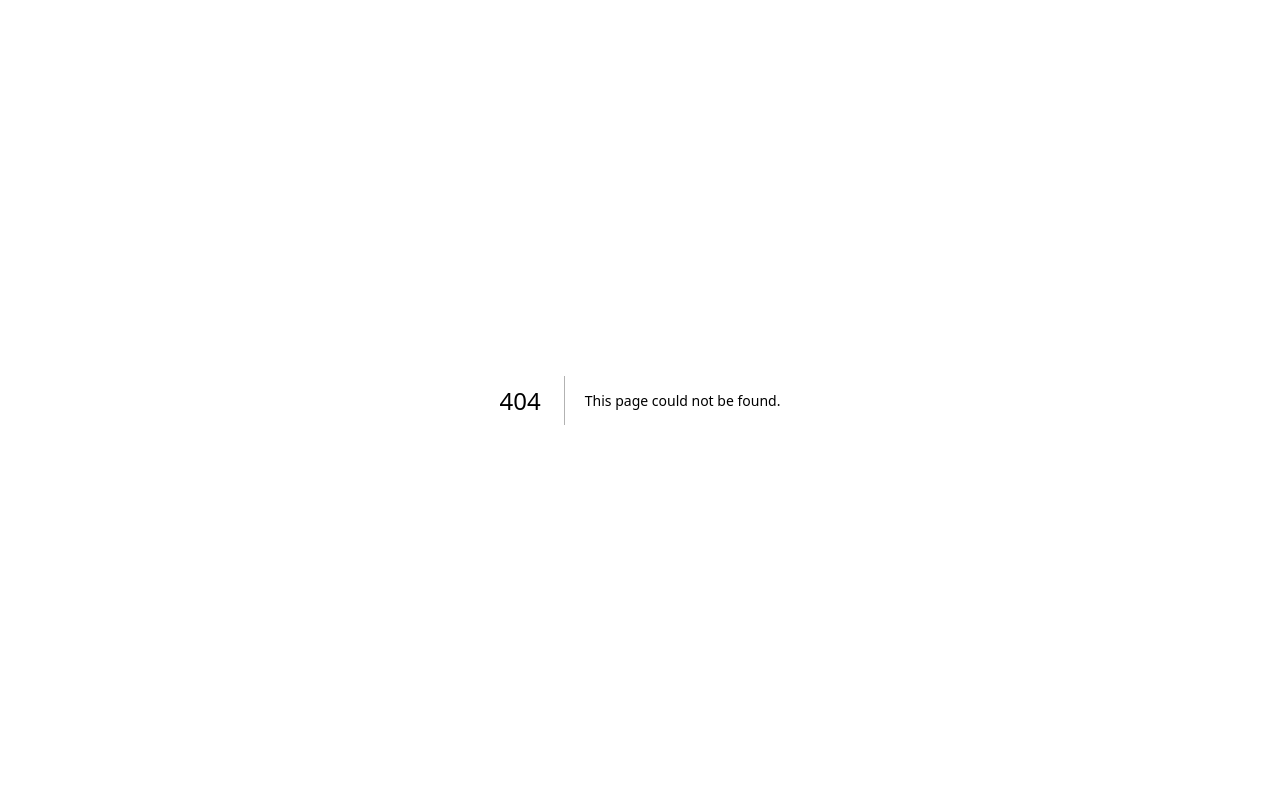
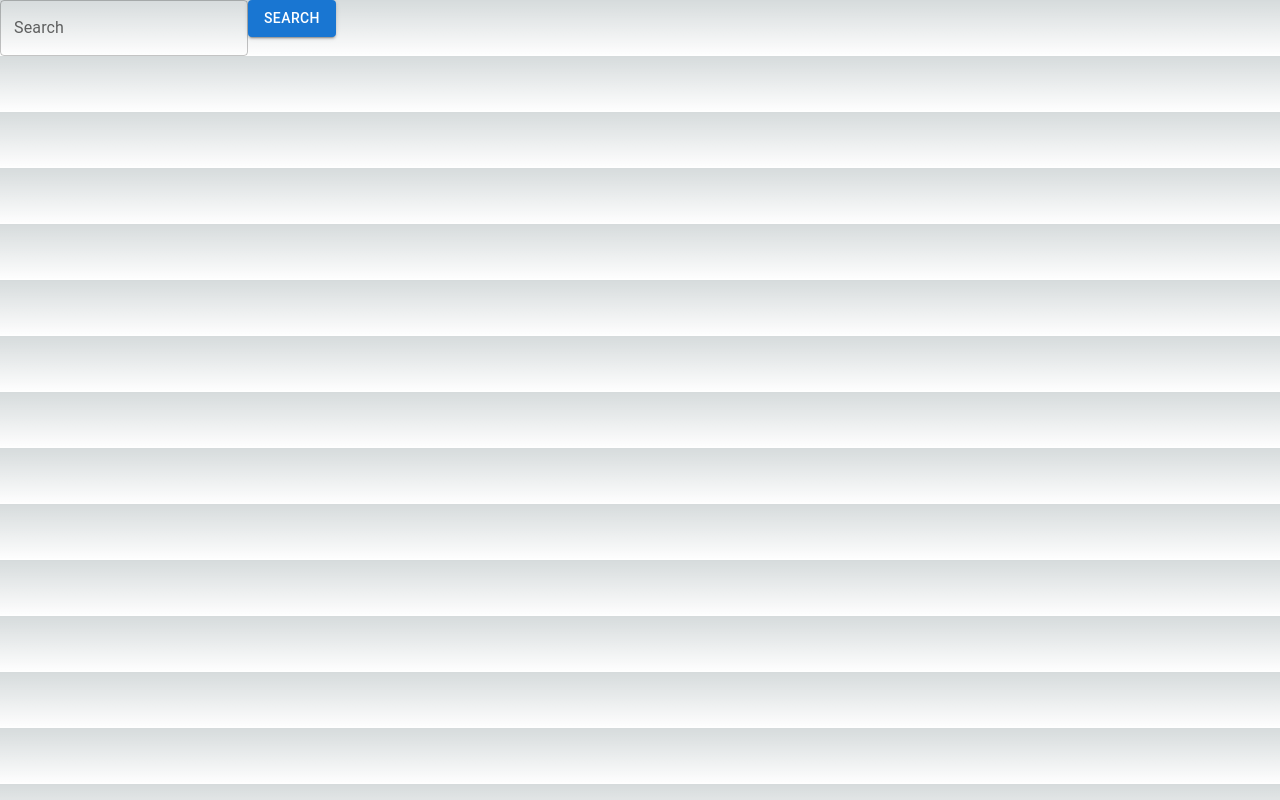
Before and after one commit to PacharaWin/mcv-retrieval-frontend, a Next.js app: page /search in a window 1280 px wide. Before the commit this address had no page. Built offline with nearby package versions, Linux system fonts and the light colour scheme.

Commit message:
add simple search bar

```diff
--- /dev/null
+++ b/src/pages/search/index.tsx
@@ -0,0 +1,17 @@
+import React from 'react';
+import { TextField, Button } from '@mui/material';
+
+const SearchPage: React.FC = () => {
+    const handleSearch = () => {
+        // Add your search logic here
+    };
+
+    return (
+        <div>
+            <TextField label="Search" variant="outlined" />
+            <Button variant="contained" onClick={handleSearch}>Search</Button>
+        </div>
+    );
+};
+
+export default SearchPage;
```
